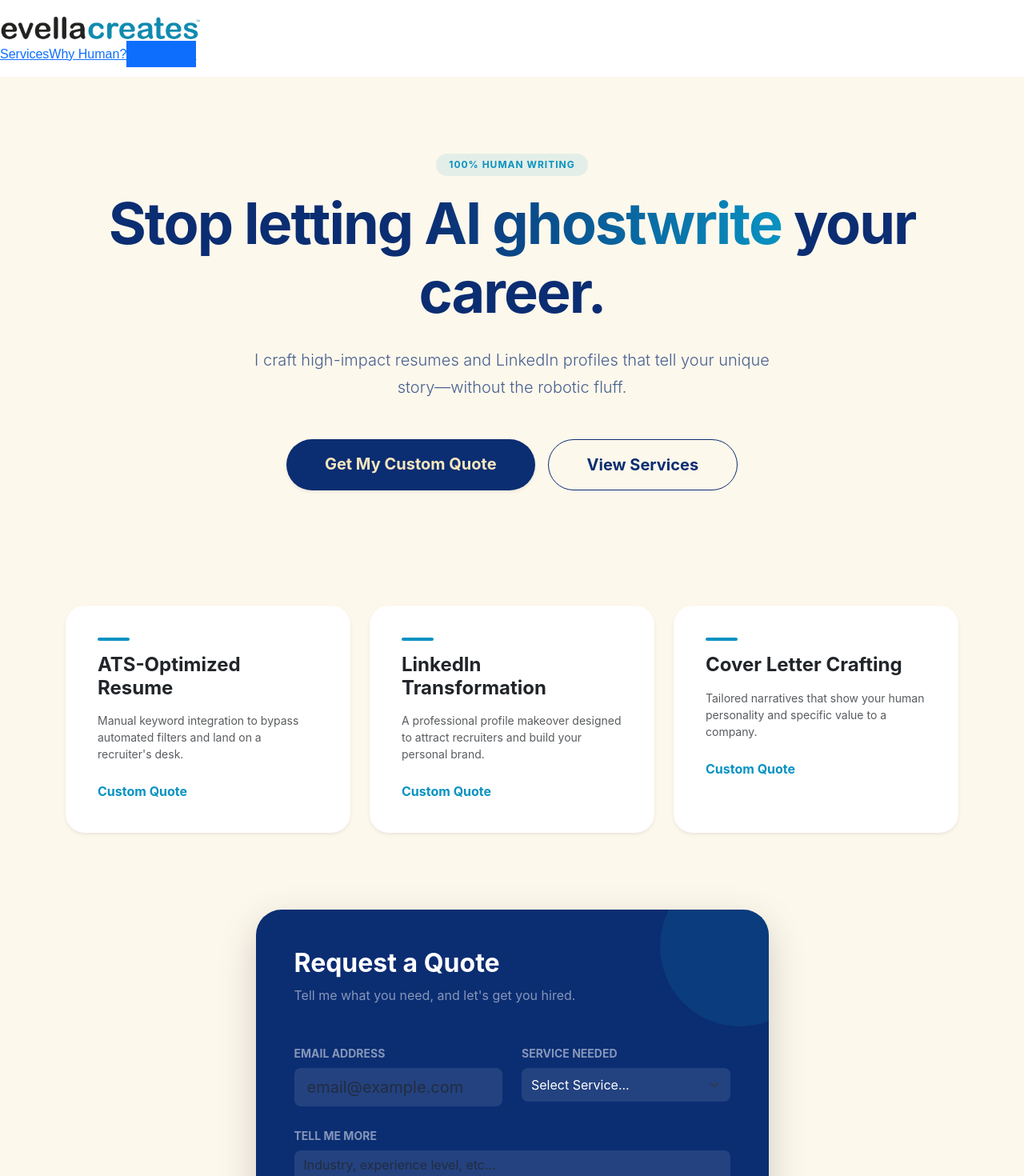
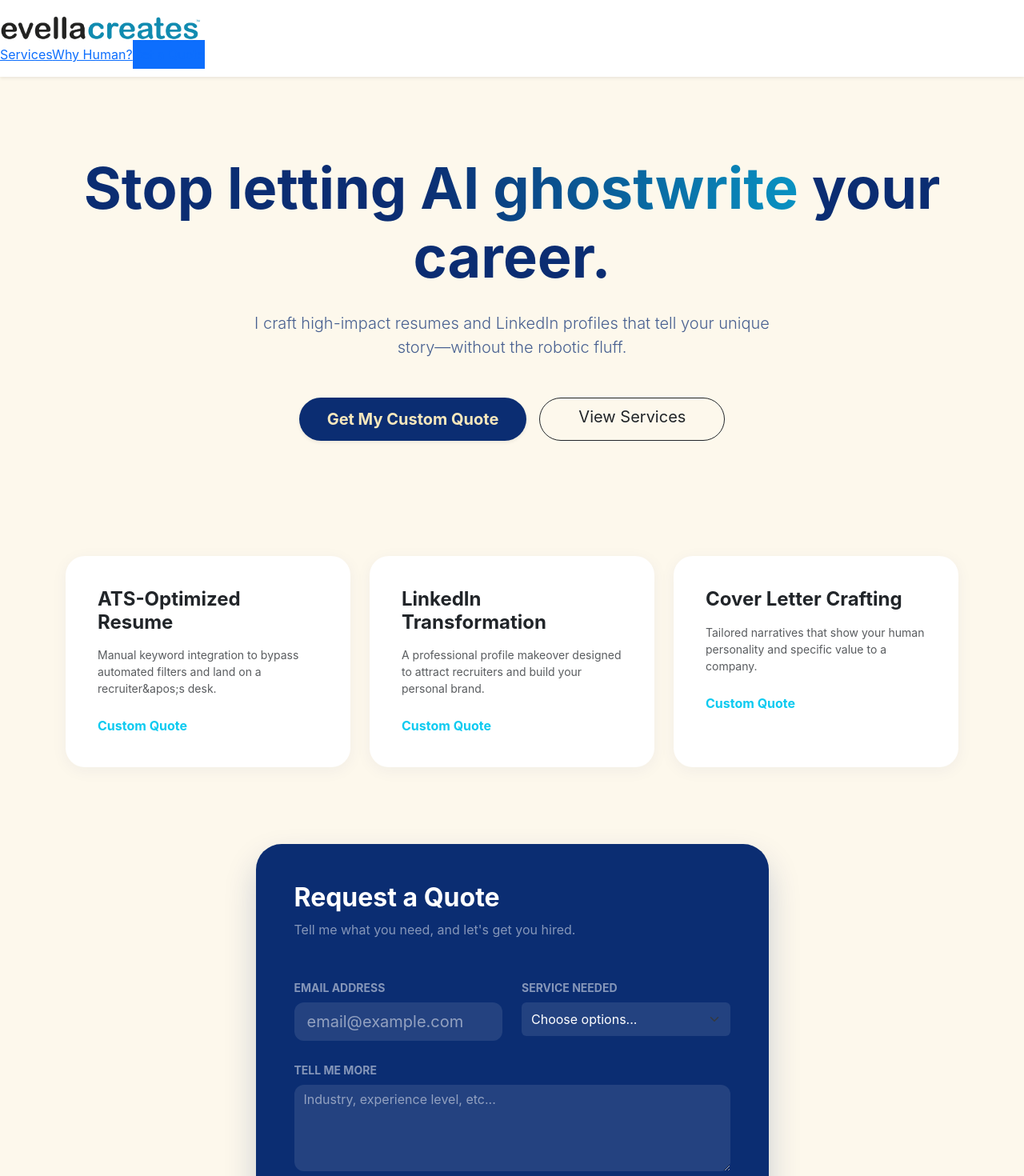
Before and after one commit to anjulaPerera/evellacreates, a Next.js app: page / in a window 1280 px wide. Shown: the top 1470 px of the page at 80% size. Built offline with nearby package versions, Linux system fonts and the light colour scheme.

Commit message:
style: fix background-clip compatibility and escape apostrophes in text

```diff
--- a/src/app/globals.css
+++ b/src/app/globals.css
@@ -1,13 +1,92 @@
-@tailwind base;
-@tailwind components;
-@tailwind utilities;
+/* Custom Design Tokens */
+:root {
+  --evella-cream: #FDF8EC;
+  --evella-navy: #0B2D72;
+  --evella-blue: #0992C2;
+  --evella-glass: rgba(255, 255, 255, 0.1);
+}
 
 body {
-  background-color: #F6E7BC;
+  background-color: var(--evella-cream);
+  color: var(--evella-navy);
+  font-family: 'Inter', sans-serif;
   margin: 0;
-  font-family: sans-serif;
 }
 
-h2 {
-  color: #0B2D72 !important;
+/* Modern Gradient Text with full compatibility */
+.hero-gradient-text {
+  background: linear-gradient(90deg, var(--evella-navy), var(--evella-blue));
+  -webkit-background-clip: text;
+  /* Vendor prefix for older engines */
+  background-clip: text;
+  /* Standard property */
+  -webkit-text-fill-color: transparent;
+  color: transparent;
+  /* Fallback */
 }
+
+.modern-card {
+  border: none;
+  border-radius: 24px;
+  box-shadow: 0 4px 20px rgba(11, 45, 114, 0.05);
+  transition: transform 0.3s ease;
+  background-color: #ffffff;
+}
+
+.modern-card:hover {
+  transform: translateY(-5px);
+}
+
+.contact-glass-card {
+  background-color: var(--evella-navy);
+  border-radius: 32px;
+  padding: 3rem;
+  box-shadow: 0 20px 40px rgba(11, 45, 114, 0.2);
+  position: relative;
+  overflow: hidden;
+}
+
+.form-input-custom {
+  background-color: var(--evella-glass);
+  border: none;
+  color: white !important;
+  border-radius: 12px;
+}
+
+.form-input-custom::placeholder {
+  color: rgba(255, 255, 255, 0.5);
+}
+
+/* Select Tag Visibility Fix */
+.form-select-custom {
+  background-color: var(--evella-glass);
+  color: white !important;
+  border: none;
+}
+
+/* Ensures options are readable on all systems */
+.form-select-custom option {
+  color: #000000 !important;
+  background-color: #ffffff !important;
+}
+
+.btn-evella-primary {
+  background-color: var(--evella-navy);
+  color: #F6E7BC;
+  border-radius: 50px;
+  padding: 12px 35px;
+  border: none;
+  transition: opacity 0.2s;
+}
+
+.btn-evella-primary:hover {
+  opacity: 0.9;
+  color: #F6E7BC;
+}
+
+.btn-evella-secondary {
+  background-color: var(--evella-blue);
+  color: white;
+  border-radius: 12px;
+  border: none;
+}
--- a/src/app/page.tsx
+++ b/src/app/page.tsx
@@ -5,7 +5,7 @@ export default function Home() {
     {
       title: "ATS-Optimized Resume",
       description:
-        "Manual keyword integration to bypass automated filters and land on a recruiter's desk.",
+        "Manual keyword integration to bypass automated filters and land on a recruiter&apos;s desk.",
       price: "Custom Quote",
     },
     {
@@ -23,46 +23,18 @@ export default function Home() {
   ];
 
   return (
-    <main
-      style={{
-        backgroundColor: "#FDF8EC",
-        color: "#0B2D72",
-        minHeight: "100vh",
-        fontFamily: "Inter, sans-serif",
-      }}
-    >
-      {/* MODERN HERO SECTION */}
+    <main className="container-fluid p-0">
+      {/* HERO SECTION */}
       <section className="container text-center py-5">
         <div className="py-5">
-          <span
-            className="badge rounded-pill px-3 py-2 mb-3"
-            style={{
-              backgroundColor: "rgba(9, 146, 194, 0.1)",
-              color: "#0992C2",
-              letterSpacing: "1px",
-            }}
-          >
-            100% HUMAN WRITING
-          </span>
-          <h1
-            className="display-2 fw-bold mb-4"
-            style={{ letterSpacing: "-2px" }}
-          >
+          <h1 className="display-2 fw-bold mb-4">
             Stop letting{" "}
-            <span
-              style={{
-                background: "linear-gradient(90deg, #0B2D72, #0992C2)",
-                WebkitBackgroundClip: "text",
-                WebkitTextFillColor: "transparent",
-              }}
-            >
-              AI ghostwrite
-            </span>{" "}
-            your career.
+            <span className="hero-gradient-text">AI ghostwrite</span> your
+            career.
           </h1>
           <p
             className="lead mb-5 mx-auto opacity-75"
-            style={{ maxWidth: "650px", lineHeight: "1.7" }}
+            style={{ maxWidth: "650px" }}
           >
             I craft high-impact resumes and LinkedIn profiles that tell your
             unique story—without the robotic fluff.
@@ -70,19 +42,13 @@ export default function Home() {
           <div className="d-flex justify-content-center gap-3">
             <a
               href="#contact"
-              className="btn btn-lg px-5 py-3 rounded-pill fw-bold shadow-sm"
-              style={{
-                backgroundColor: "#0B2D72",
-                color: "#F6E7BC",
-                border: "none",
-              }}
+              className="btn btn-lg btn-evella-primary fw-bold shadow-sm"
             >
               Get My Custom Quote
             </a>
             <a
               href="#services"
-              className="btn btn-lg px-5 py-3 rounded-pill fw-bold"
-              style={{ border: "1px solid #0B2D72", color: "#0B2D72" }}
+              className="btn btn-lg btn-outline-dark rounded-pill px-5"
             >
               View Services
             </a>
@@ -90,33 +56,16 @@ export default function Home() {
         </div>
       </section>
 
-      {/* MINIMALIST SERVICES GRID */}
+      {/* SERVICES SECTION */}
       <section id="services" className="container py-5">
         <div className="row g-4">
           {services.map((service, index) => (
             <div key={index} className="col-md-4">
-              <div
-                className="card h-100 border-0 shadow-sm p-4"
-                style={{
-                  borderRadius: "24px",
-                  transition: "transform 0.3s ease",
-                }}
-              >
+              <div className="card h-100 modern-card p-4">
                 <div className="card-body">
-                  <div
-                    className="mb-3"
-                    style={{
-                      width: "40px",
-                      height: "4px",
-                      backgroundColor: "#0992C2",
-                      borderRadius: "2px",
-                    }}
-                  ></div>
                   <h3 className="h4 fw-bold mb-3">{service.title}</h3>
                   <p className="text-muted small mb-4">{service.description}</p>
-                  <span className="fw-bold" style={{ color: "#0992C2" }}>
-                    {service.price}
-                  </span>
+                  <span className="fw-bold text-info">{service.price}</span>
                 </div>
               </div>
             </div>
@@ -124,78 +73,53 @@ export default function Home() {
         </div>
       </section>
 
-      {/* MODERN CONTACT FORM (Fixed Dropdown) */}
+      {/* CONTACT FORM */}
       <section id="contact" className="container py-5">
         <div className="row justify-content-center">
           <div className="col-lg-7">
-            <div
-              className="p-5 shadow-lg border-0"
-              style={{
-                backgroundColor: "#0B2D72",
-                borderRadius: "32px",
-                position: "relative",
-                overflow: "hidden",
-              }}
-            >
-              {/* Subtle background decoration */}
-              <div
-                style={{
-                  position: "absolute",
-                  top: "-10%",
-                  right: "-10%",
-                  width: "200px",
-                  height: "200px",
-                  background: "rgba(9, 146, 194, 0.15)",
-                  borderRadius: "50%",
-                }}
-              ></div>
-
+            <div className="contact-glass-card">
               <h2 className="fw-bold text-white mb-2">Request a Quote</h2>
               <p className="text-white-50 mb-5">
-                Tell me what you need, and let's get you hired.
+                Tell me what you need, and let&apos;s get you hired.
               </p>
 
               <form>
                 <div className="row">
                   <div className="col-md-6 mb-4">
-                    <label className="text-white-50 small fw-bold mb-2">
-                      EMAIL ADDRESS
+                    <label
+                      htmlFor="email-input"
+                      className="text-white-50 small fw-bold mb-2 text-uppercase tracking-wider"
+                    >
+                      Email Address
                     </label>
                     <input
+                      id="email-input"
                       type="email"
-                      className="form-control form-control-lg bg-white bg-opacity-10 text-white border-0 rounded-3"
+                      className="form-control form-control-lg form-input-custom"
                       placeholder="email@example.com"
                       required
                     />
                   </div>
                   <div className="col-md-6 mb-4">
-                    <label className="text-white-50 small fw-bold mb-2">
-                      SERVICE NEEDED
+                    <label
+                      htmlFor="service-dropdown"
+                      className="text-white-50 small fw-bold mb-2 text-uppercase tracking-wider"
+                    >
+                      Service Needed
                     </label>
                     <select
-                      className="form-select form-control-lg border-0 rounded-3"
-                      style={{
-                        backgroundColor: "rgba(255,255,255,0.1)",
-                        color: "#ffffff",
-                      }}
+                      id="service-dropdown"
+                      title="Select service combination"
+                      className="form-select form-control-lg form-select-custom"
+                      required
                     >
-                      {/* Using a darker background for options to ensure visibility */}
-                      <option style={{ color: "#000000" }} value="">
-                        Select Service...
-                      </option>
-                      <optgroup
-                        label="Single Units"
-                        style={{ color: "#000000" }}
-                      >
+                      <option value="">Choose options...</option>
+                      <optgroup label="Single Units">
                         <option value="s-resume">Single Resume</option>
                         <option value="s-cl">Single Cover Letter</option>
                         <option value="s-li">Single LinkedIn</option>
                       </optgroup>
-                      <optgroup label="Multiples" style={{ color: "#000000" }}>
-                        <option value="m-resume">Multiple Resumes</option>
-                        <option value="m-cl">Multiple Cover Letters</option>
-                      </optgroup>
-                      <optgroup label="Bundles" style={{ color: "#000000" }}>
+                      <optgroup label="Bundles">
                         <option value="b-res-cl">Resume + Cover Letter</option>
                         <option value="b-res-li">Resume + LinkedIn</option>
                         <option value="b-all">Full Suite (All 3)</option>
@@ -205,11 +129,15 @@ export default function Home() {
                 </div>
 
                 <div className="mb-4">
-                  <label className="text-white-50 small fw-bold mb-2">
-                    TELL ME MORE
+                  <label
+                    htmlFor="message-area"
+                    className="text-white-50 small fw-bold mb-2 text-uppercase tracking-wider"
+                  >
+                    Tell me more
                   </label>
                   <textarea
-                    className="form-control bg-white bg-opacity-10 text-white border-0 rounded-3"
+                    id="message-area"
+                    className="form-control form-input-custom"
                     rows={4}
                     placeholder="Industry, experience level, etc..."
                   ></textarea>
@@ -217,13 +145,7 @@ export default function Home() {
 
                 <button
                   type="submit"
-                  className="btn btn-lg w-100 py-3 fw-bold shadow"
-                  style={{
-                    backgroundColor: "#0992C2",
-                    color: "white",
-                    borderRadius: "12px",
-                    border: "none",
-                  }}
+                  className="btn btn-lg w-100 py-3 fw-bold btn-evella-secondary shadow"
                 >
                   Submit Request
                 </button>
```
